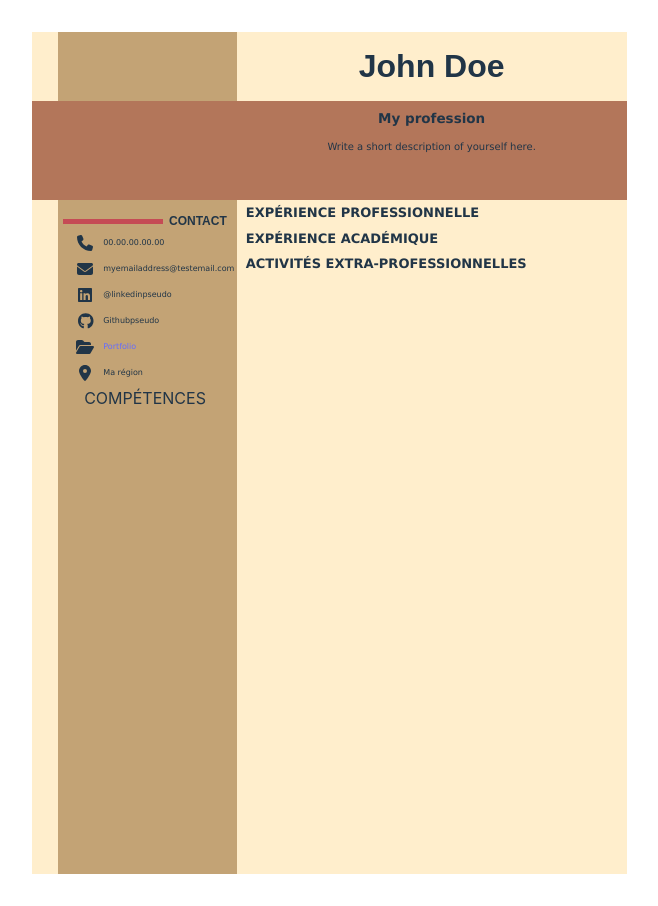
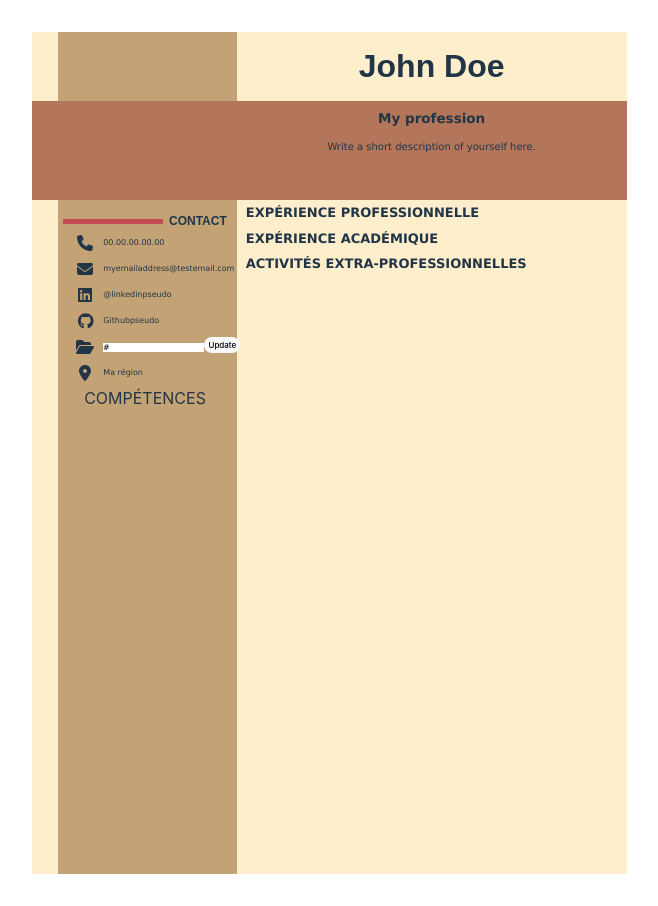
Before and after one commit to Qwib-Qwib/CV-generator, a React (Vite) app: page / in a window 1280 px wide. Both pictures are taken after a click on the link "Portfolio". Shown: the whole page, without its empty margins (311-969 px from the left). Built offline with nearby package versions, Linux system fonts and the light colour scheme.

Commit message:
Add props validation for contact section, and continue implementing its inputs.

```diff
--- a/src/components/ContactSection.jsx
+++ b/src/components/ContactSection.jsx
@@ -1,5 +1,6 @@
 import '../styles/ContactSection.css'
 import { useState } from 'react'
+import PropTypes from 'prop-types'
 import { FontAwesomeIcon } from '@fortawesome/react-fontawesome'
 import { faPhone } from '@fortawesome/free-solid-svg-icons'
 import { faEnvelope } from '@fortawesome/free-solid-svg-icons'
@@ -25,34 +26,51 @@ function ContactSection({focusedElement, handleEditClick, handleUpdateClick}) {
         <span className='contact-section-title'>CONTACT</span>
       </div>
       <div className='contact-section-content'>
-        <div className='neutral contact-line-group'>
+        <div className={focusedElement === 0 ? 'neutral contact-line-group' : 'contact-line-group'}>
           <div className='icon-wrapper'><FontAwesomeIcon icon={faPhone} /></div>
-          {focusedElement === 4 ? <Input /> : <span className='contact-line'>{phoneNumber}</span>}
+          {focusedElement === 4 ? <Input category='contact-tel' value={phoneNumber} handleChange={(e) => setPhoneNumber(e.target.value)} /> : <span className='contact-line'>{phoneNumber}</span>}
           <Button buttonType={'edit'} handleClick={() => handleEditClick(4)} />
+          {focusedElement === 4 ? <div className='button-wrapper'><Button buttonType={'update'} handleClick={handleUpdateClick} /></div> : null}
         </div>
-        <div className='neutral contact-line-group'>
+        <div className={focusedElement === 0 ? 'neutral contact-line-group' : 'contact-line-group'}>
           <div className='icon-wrapper'><FontAwesomeIcon icon={faEnvelope} /></div>
-          <span className='contact-line'>{email}</span>
+          {focusedElement === 5 ? <Input category='contact-email' value={email} handleChange={(e) => setEmail(e.target.value)} /> : <span className='contact-line'>{email}</span>}
+          <Button buttonType={'edit'} handleClick={() => handleEditClick(5)} />
+          {focusedElement === 5 ? <div className='button-wrapper'><Button buttonType={'update'} handleClick={handleUpdateClick} /></div> : null}
         </div>
-        <div className='neutral contact-line-group'>
+        <div className={focusedElement === 0 ? 'neutral contact-line-group' : 'contact-line-group'}>
           <div className='icon-wrapper'><FontAwesomeIcon icon={faLinkedin} /></div>
-          <span className='contact-line'>{linkedin}</span>
+          {focusedElement === 6 ? <Input category='contact-linkedin' value={linkedin} handleChange={(e) => setLinkedin(e.target.value)} /> : <span className='contact-line'>{linkedin}</span>}
+          <Button buttonType={'edit'} handleClick={() => handleEditClick(6)} />
+          {focusedElement === 6 ? <div className='button-wrapper'><Button buttonType={'update'} handleClick={handleUpdateClick} /></div> : null}
         </div>
-        <div className='neutral contact-line-group'>
+        <div className={focusedElement === 0 ? 'neutral contact-line-group' : 'contact-line-group'}>
           <div className='icon-wrapper'><FontAwesomeIcon icon={faGithub} /></div>
-          <span className='contact-line'>{github}</span>
+          {focusedElement === 7 ? <Input category='contact-github' value={github} handleChange={(e) => setGithub(e.target.value)} /> : <span className='contact-line'>{github}</span>}
+          <Button buttonType={'edit'} handleClick={() => handleEditClick(7)} />
+          {focusedElement === 7 ? <div className='button-wrapper'><Button buttonType={'update'} handleClick={handleUpdateClick} /></div> : null}
         </div>
-        <div className='neutral contact-line-group'>
+        <div className={focusedElement === 0 ? 'neutral contact-line-group' : 'contact-line-group'}>
           <div className='icon-wrapper'><FontAwesomeIcon icon={faFolderOpen} /></div>
-          <a href={portfolioLink} className='contact-line'>Portfolio</a>
+          {focusedElement === 8 ? <Input category='contact-portfolio' value={portfolioLink} handleChange={(e) => setPortfolioLink(e.target.value)} /> : <a href={portfolioLink} className='contact-line'>Portfolio</a>}
+          <Button buttonType={'edit'} handleClick={() => handleEditClick(8)} />
+          {focusedElement === 8 ? <div className='button-wrapper'><Button buttonType={'update'} handleClick={handleUpdateClick} /></div> : null}
         </div>
-        <div className='neutral contact-line-group'>
+        <div className={focusedElement === 0 ? 'neutral contact-line-group' : 'contact-line-group'}>
           <div className='icon-wrapper'><FontAwesomeIcon icon={faLocationDot} /></div>
-          <span className='contact-line'>{location}</span>
+          {focusedElement === 9 ? <Input category='contact-location' value={location} handleChange={(e) => setLocation(e.target.value)} /> : <span className='contact-line'>{location}</span>}
+          <Button buttonType={'edit'} handleClick={() => handleEditClick(9)} />
+          {focusedElement === 9 ? <div className='button-wrapper'><Button buttonType={'update'} handleClick={handleUpdateClick} /></div> : null}
         </div>
       </div>
     </div>
   )
 }
 
+ContactSection.propTypes = {
+  focusedElement: PropTypes.number,
+  handleEditClick: PropTypes.func,
+  handleUpdateClick: PropTypes.func
+};
+
 export default ContactSection;
--- a/src/styles/Button.css
+++ b/src/styles/Button.css
@@ -1,6 +1,7 @@
 .button {
   padding: 0.2em 0.4em;
   font-size: 0.5em;
+  z-index: 1;
 }
 
 .button.edit, .button.add {
--- a/src/styles/ContactSection.css
+++ b/src/styles/ContactSection.css
@@ -24,11 +24,19 @@
   border: 3px solid transparent;
   display: flex;
   align-items: center;
-}
 
-.contact-line {
-  font-family: Verdana, Geneva, Tahoma, sans-serif;
-  font-size: 8px;
+  .contact-line, .input {
+    font-family: Verdana, Geneva, Tahoma, sans-serif;
+    font-size: 8px;
+  }
+
+  .input {
+    width: 80%;
+    text-align: left;
+    border: 0;
+    padding: 0;
+    z-index: 2;
+  }
 }
 
 .contact-section-content {
```
